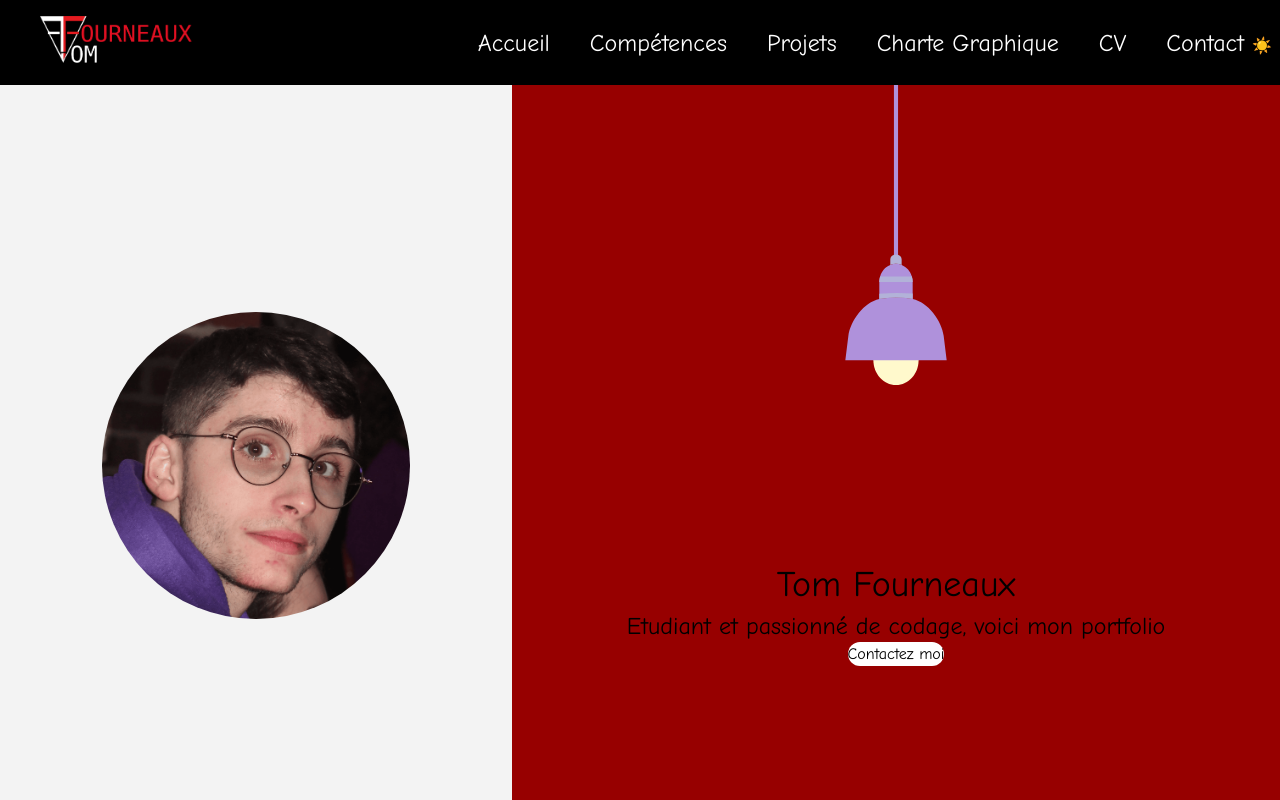
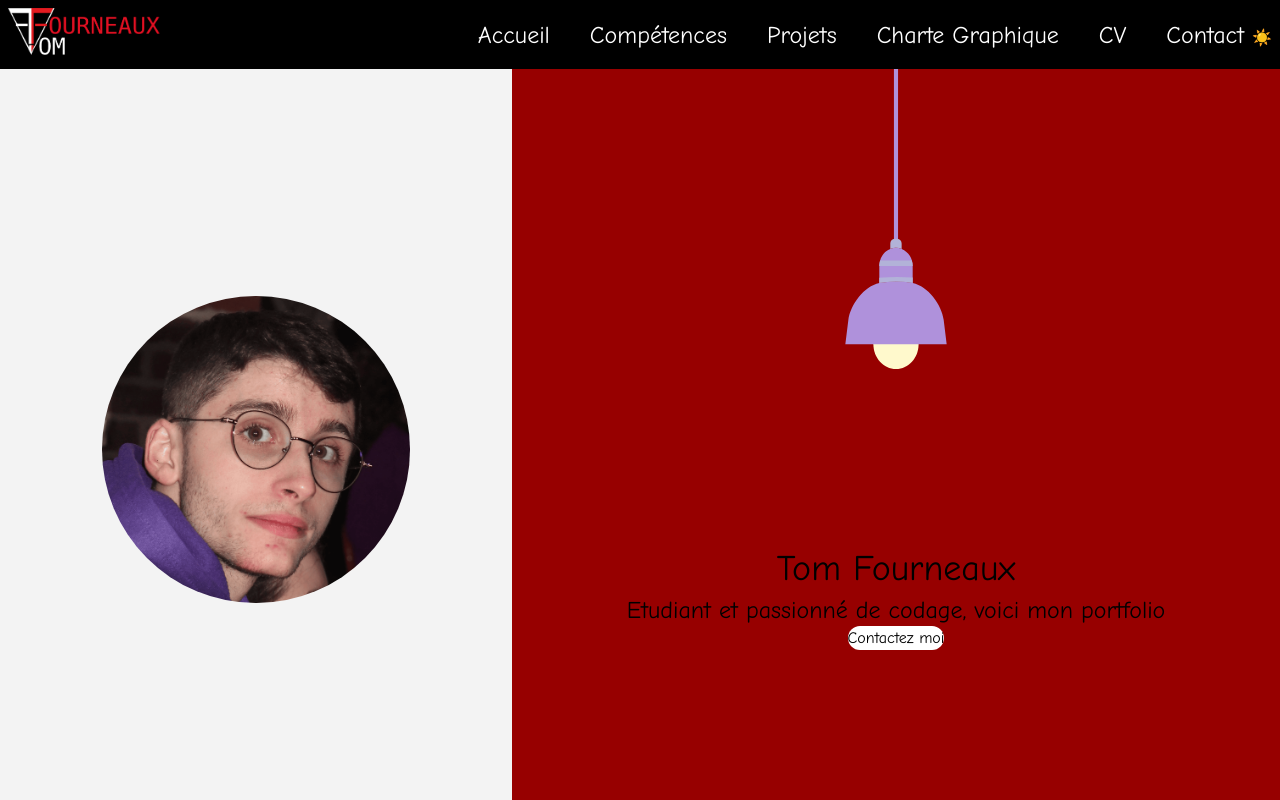
Before and after one commit to tomfrx12/portfolio-react-tom-fourneaux, a React (Vite) app: page / in a window 1280 px wide. Shown: the top 800 px of the page. Built offline with nearby package versions, Linux system fonts and the light colour scheme.

Commit message:
fix header

```diff
--- a/src/components/a_nav.jsx
+++ /dev/null
@@ -1,17 +0,0 @@
-import { Link } from "react-router";
-import PropTypes from "prop-types";
-
-const ANav = ({children, link}) => {
-    return (
-        <Link to={`/${link}`} className="text-white p-[0.5rem] pl-[2rem] text-2xl hover:text-grey" onClick={() => { window.scrollTo(0, 0);}}>
-            {children}
-        </Link>
-    );
-};
-
-export default ANav;
-
-ANav.propTypes = {
-    children: PropTypes.node,
-    link: PropTypes.node,
-};
--- a/src/components/header.jsx
+++ b/src/components/header.jsx
@@ -4,7 +4,7 @@ import PropTypes from "prop-types";
 import logo from '../assets/img/logo.png';
 
 import ButtonDarkMode from "./buttonDarkMode";
-import ANav from "./a_nav";
+import HeaderNav from "./header_nav";
 
 const Header = ({ itsDark, setItsDark }) => {
     const [menuOpen, setMenuOpen] = useState(false);
@@ -15,20 +15,19 @@ const Header = ({ itsDark, setItsDark }) => {
 
     return (
         <header className="bg-black sticky top-0 p-[0.5rem] flex justify-between items-center z-1">
-            <ANav link=""  onClick={() => { setMenuOpen(false); }}>
+            <HeaderNav className="pl-0" link=""  onClick={() => { setMenuOpen(false); }}>
                 <img src={logo} alt="logo horizontal Fourneaux Tom" className="w-[10rem]"/>
-            </ANav>
+            </HeaderNav>
             <nav className={`h-full w-[250px] bg-black fixed lg:static lg:w-auto ${menuOpen ? "right-[0] top-[60px] flex flex-col" : "right-[-250px] top-[0] left-auto" }`}>
-                <ANav link=""  onClick={() => { setMenuOpen(false); }}>Accueil</ANav>
-                <ANav link="competences"  onClick={() => { setMenuOpen(false); }}>Compétences</ANav>
-                <ANav link="projets"  onClick={() => { setMenuOpen(false); }}>Projets</ANav>
-                <ANav link="charte_graphique"  onClick={() => { setMenuOpen(false); }}>Charte Graphique</ANav>
-                <ANav link="cv"  onClick={() => { setMenuOpen(false); }}>CV</ANav>
-                <ANav link="me_contacter"  onClick={() => { setMenuOpen(false); }}>Contact</ANav>
+                <HeaderNav link="" onClick={() => { setMenuOpen(false); }}>Accueil</HeaderNav>
+                <HeaderNav link="competences" onClick={() => { setMenuOpen(false); }}>Compétences</HeaderNav>
+                <HeaderNav link="projets" onClick={() => { setMenuOpen(false); }}>Projets</HeaderNav>
+                <HeaderNav link="charte_graphique" onClick={() => { setMenuOpen(false); }}>Charte Graphique</HeaderNav>
+                <HeaderNav link="cv" onClick={() => { setMenuOpen(false); }}>CV</HeaderNav>
+                <HeaderNav link="me_contacter" onClick={() => { setMenuOpen(false); }}>Contact</HeaderNav>
                 <button onClick={() => {setItsDark(!itsDark); setMenuOpen(false);}}>
                     <ButtonDarkMode itsDark={itsDark} />
                 </button>
-
             </nav>
             <a onClick={toggleMenu} className="block cursor-pointer top-[80px] right-[20rem] lg:hidden">
                 <span className={`${menuOpen ? 'hidden' : 'block'}`}> {/* Expression ternaire */}
--- /dev/null
+++ b/src/components/header_nav.jsx
@@ -0,0 +1,24 @@
+import { Link } from "react-router";
+import PropTypes from "prop-types";
+
+const HeaderNav = ({children, link, onClick, ...props}) => {
+
+    const handleClick = (e) => {
+        window.scrollTo(0, 0);
+        if (onClick) onClick(e);
+    };
+
+    return (
+        <Link to={`/${link}`} className="text-white p-[0.5rem] pl-8 text-2xl hover:text-grey" {...props} onClick={handleClick}>
+            {children}
+        </Link>
+    );
+};
+
+export default HeaderNav;
+
+HeaderNav.propTypes = {
+    children: PropTypes.node,
+    link: PropTypes.node,
+    onClick: PropTypes.func,
+};
```
